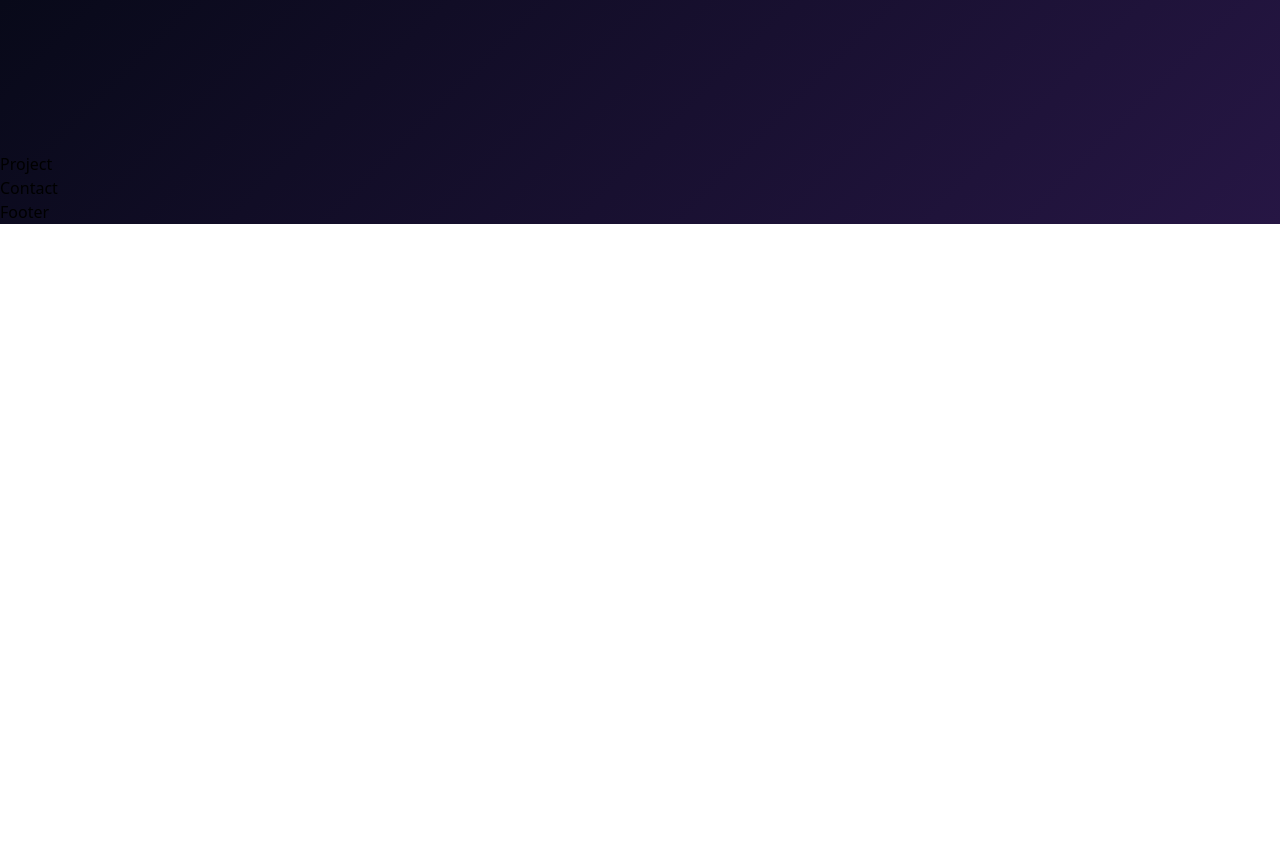
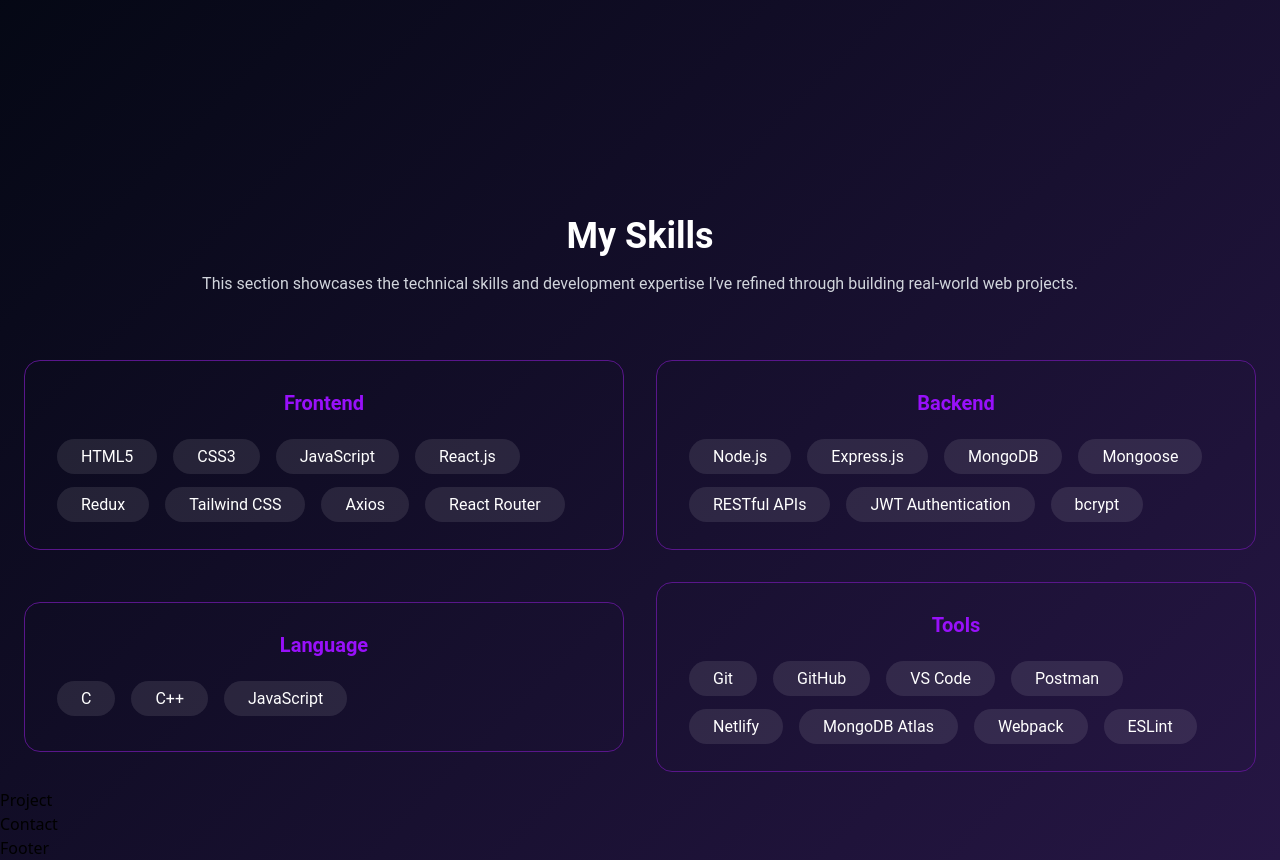
Before and after one commit to SanjayMaity15/portfolio, a React (Vite) app: page / in a window 1280 px wide. Shown: the part 680-1540 px from the top of the page. Before the commit the page ends 904 px from the top, so only its background shows below. Built offline with nearby package versions, Linux system fonts and the light colour scheme.

Commit message:
skill section added

```diff
--- a/src/page/hero/Hero.jsx
+++ b/src/page/hero/Hero.jsx
@@ -6,8 +6,11 @@ import Tilt from "react-parallax-tilt";
 const Hero = () => {
 	return (
 		<section className="min-h-screen">
-			<div className="absolute top-15 left-15 w-72 h-72 bg-purple-500 opacity-30 rounded-full filter blur-3xl animate-pulse z-0" />{" "}
-			<div className="section-container flex justify-between  min-h-screen flex-col md:flex-row">
+			<div className="section-container relative flex justify-between  min-h-screen flex-col md:flex-row">
+
+				{/* blob effect */}
+				<div className="absolute top-15 left-15 w-72 h-72 bg-purple-500 opacity-30 rounded-full filter blur-3xl animate-pulse z-0" />
+
 				{/*hero left  */}
 
 				<div className="flex flex-col gap-4 flex-1 mt-[80px] justify-center">
@@ -17,7 +20,7 @@ const Hero = () => {
 
 					<TypingExample />
 
-					<p className="text-white mt-2 mb-8 md:w-4/5">
+					<p className="mt-2 mb-8 md:w-4/5 text-gray-300">
 						I’m a full stack developer skilled in JavaScript, React,
 						Node.js, and MongoDB. I’ve built responsive, scalable
 						projects and am eager to grow professionally while
--- a/src/page/skills/Skills.jsx
+++ b/src/page/skills/Skills.jsx
@@ -1,13 +1,123 @@
-import React from 'react'
+import {
+	programmingLanguages,
+	mernTools,
+	mernBackendSkills,
+	mernFrontendSkills,
+} from "../../utils/techSkill";
+import Tilt from "react-parallax-tilt";
 
 const Skills = () => {
-  return (
-    <section>
-      <div className='section-container'>
+	console.log(programmingLanguages);
+	console.log(mernTools);
+	console.log(mernBackendSkills);
+	console.log(mernFrontendSkills);
 
-      </div>
-    </section>
-  )
-}
+	return (
+		<section className="pt-[80px]">
+			<div className="section-container text-white">
+				<h2 className="text-center text-4xl font-semibold">
+					My Skills
+				</h2>
+				<p className="text-center text-gray-300 mt-4">
+					This section showcases the technical skills and development
+					expertise I’ve refined through building real-world web
+					projects.
+				</p>
 
-export default Skills
+				<div className="grid md:grid-cols-2 mt-16 gap-8">
+					{/* frontend */}
+
+					<Tilt
+						tiltMaxAngleX={15}
+						tiltMaxAngleY={15}
+						className="flex justify-center items-center"
+					>
+						<div className="min-h-[150px] border p-4 rounded-2xl border-purple-900">
+							<h3 className="text-xl text-center font-bold text-purple-600 m-3">
+								Frontend
+							</h3>
+							<ul className=" flex items-center rounded-2xl flex-wrap p-4 gap-x-4 gap-y-6">
+								{mernFrontendSkills.map((item) => (
+									<li key={item.id}>
+										<span className="bg-gray-100/10 px-6 py-2 w-[200px] rounded-full">
+											{item.name}
+										</span>
+									</li>
+								))}
+							</ul>
+						</div>
+					</Tilt>
+
+					{/* backend */}
+
+					<Tilt
+						tiltMaxAngleX={15}
+						tiltMaxAngleY={15}
+						className="flex justify-center items-center"
+					>
+						<div className="min-h-[150px] border p-4  rounded-2xl border-purple-900">
+							<h3 className="text-xl text-center font-bold text-purple-600 m-3">
+								Backend
+							</h3>
+							<ul className=" flex items-center p-4 gap-x-4 gap-y-6 flex-wrap">
+								{mernBackendSkills.map((item) => (
+									<li key={item.id}>
+										<span className="bg-gray-100/10 px-6 py-2 w-[200px] rounded-full">
+											{item.name}
+										</span>
+									</li>
+								))}
+							</ul>
+						</div>
+					</Tilt>
+
+					{/* language */}
+					<Tilt
+						tiltMaxAngleX={15}
+						tiltMaxAngleY={15}
+						className="flex justify-center items-center"
+					>
+						<div className="min-h-[150px] border w-full p-4 border-purple-900  rounded-2xl">
+							<h3 className="text-xl text-center font-bold m-3 text-purple-600">
+								Language
+							</h3>
+							<ul className=" flex items-center p-4 gap-x-4 gap-y-6 flex-wrap ">
+								{programmingLanguages.map((item) => (
+									<li key={item.id}>
+										<span className="bg-gray-100/10 px-6 py-2 w-[200px] rounded-full">
+											{item.name}
+										</span>
+									</li>
+								))}
+							</ul>
+						</div>
+					</Tilt>
+
+					{/* tool */}
+					<Tilt
+						tiltMaxAngleX={15}
+						tiltMaxAngleY={15}
+						className="flex justify-center items-center"
+					>
+						<div className="min-h-[150px] border p-4 rounded-2xl border-purple-900 ">
+							<h3 className="text-xl text-center font-bold m-3 text-purple-600">
+								Tools
+							</h3>
+							<ul className=" flex items-center p-4 gap-x-4 gap-y-6 flex-wrap ">
+								{mernTools.map((item) => (
+									<li key={item.id}>
+										<span className="bg-gray-100/10 px-6 py-2 w-[200px] rounded-full">
+											{item.name}
+										</span>
+									</li>
+								))}
+							</ul>
+						</div>
+					</Tilt>
+				</div>
+			</div>
+		</section>
+	);
+};
+
+export default Skills;
--- /dev/null
+++ b/src/utils/techSkill.js
@@ -0,0 +1,40 @@
+export const programmingLanguages = [
+	{ id: 1, name: "C" },
+	{ id: 2, name: "C++" },
+	{ id: 3, name: "JavaScript" },
+];
+
+
+export const mernTools = [
+	{ id: 1, name: "Git" },
+	{ id: 2, name: "GitHub" },
+	{ id: 3, name: "VS Code" },
+	{ id: 4, name: "Postman" },
+	{ id: 5, name: "Netlify" },
+	{ id: 6, name: "MongoDB Atlas" },
+	{ id: 7, name: "Webpack" },
+	{ id: 8, name: "ESLint" },
+];
+
+export const mernBackendSkills = [
+	{ id: 1, name: "Node.js" },
+	{ id: 2, name: "Express.js" },
+	{ id: 3, name: "MongoDB" },
+	{ id: 4, name: "Mongoose" },
+	{ id: 5, name: "RESTful APIs" },
+	{ id: 6, name: "JWT Authentication" },
+	{ id: 7, name: "bcrypt" },
+
+];
+
+export const mernFrontendSkills = [
+	{ id: 1, name: "HTML5" },
+	{ id: 2, name: "CSS3" },
+	{ id: 3, name: "JavaScript" },
+	{ id: 4, name: "React.js" },
+	{ id: 5, name: "Redux" },
+	{ id: 6, name: "Tailwind CSS" },
+	{ id: 7, name: "Axios" },
+	{ id: 8, name: "React Router" },
+
+];
```
